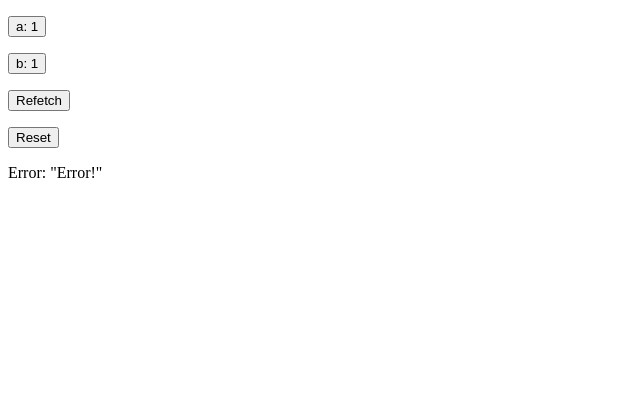
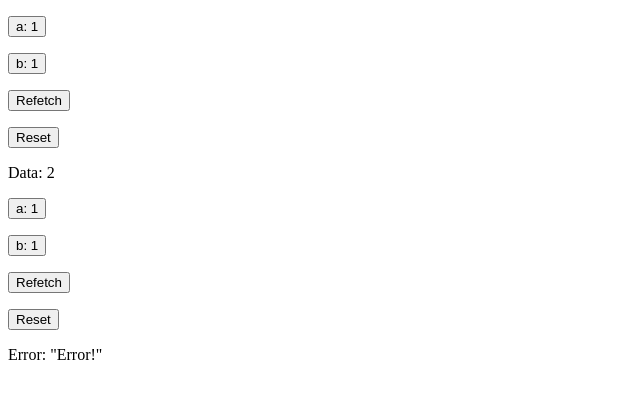
Before and after one commit to astatochek/query-impl, an Angular app: page / in a window 1280 px wide. Shown: the top 398 px of the page, without its empty margins (0-640 px from the left). Built offline with nearby package versions, Linux system fonts and the light colour scheme.

Commit message:
- add impl with signals

```diff
--- a/src/app/app.component.ts
+++ b/src/app/app.component.ts
@@ -1,48 +1,12 @@
 import { CommonModule } from '@angular/common';
 import { Component } from '@angular/core';
-import { defineQuery } from './query';
-import { BehaviorSubject, of, switchMap, throwError, timer } from 'rxjs';
+import { RxjsExampleComponent } from './rxjs/example.component';
+import { SignalExampleComponent } from './signal/example.component';
 
 @Component({
   selector: 'app-root',
   standalone: true,
-  imports: [CommonModule],
-  template: `
-    <p>
-      <button (click)="a.next(a.getValue() + 1)">a: {{ a | async }}</button>
-    </p>
-    <p>
-      <button (click)="b.next(b.getValue() + 1)">b: {{ b | async }}</button>
-    </p>
-    <p><button (click)="query.refetch()">Refetch</button></p>
-    <p><button (click)="reset()">Reset</button></p>
-    @if (query.isLoading$ | async) {
-      Loading...
-    }
-    @if (query.isError$ | async) {
-      Error: {{ query.getError() | json }}
-    }
-    @if (query.data$ | async; as data) {
-      Data: {{ data | json }}
-    }
-  `,
+  imports: [CommonModule, RxjsExampleComponent, SignalExampleComponent],
+  template: ` <rxjs-example /> <signal-example />`,
 })
-export class AppComponent {
-  readonly a = new BehaviorSubject(1);
-  readonly b = new BehaviorSubject(1);
-
-  readonly query = defineQuery({
-    queryArgs: [this.a, this.b],
-    queryFn: (a, b) =>
-      timer(1000).pipe(
-        switchMap(() => {
-          return Math.random() > 0.5 ? of(a + b) : throwError(() => 'Error!');
-        }),
-      ),
-  });
-
-  reset(): void {
-    this.a.next(1);
-    this.b.next(1);
-  }
-}
+export class AppComponent {}
--- /dev/null
+++ b/src/app/rxjs/example.component.ts
@@ -0,0 +1,49 @@
+import { CommonModule } from '@angular/common';
+import { ChangeDetectionStrategy, Component } from '@angular/core';
+import { defineQuery } from './query';
+import { BehaviorSubject, of, switchMap, throwError, timer } from 'rxjs';
+
+@Component({
+  changeDetection: ChangeDetectionStrategy.OnPush,
+  selector: 'rxjs-example',
+  standalone: true,
+  imports: [CommonModule],
+  template: `
+    <p>
+      <button (click)="a.next(a.getValue() + 1)">a: {{ a | async }}</button>
+    </p>
+    <p>
+      <button (click)="b.next(b.getValue() + 1)">b: {{ b | async }}</button>
+    </p>
+    <p><button (click)="query.refetch()">Refetch</button></p>
+    <p><button (click)="reset()">Reset</button></p>
+    @if (query.isLoading$ | async) {
+      Loading...
+    }
+    @if (query.isError$ | async) {
+      Error: {{ query.getError() | json }}
+    }
+    @if (query.data$ | async; as data) {
+      Data: {{ data | json }}
+    }
+  `,
+})
+export class RxjsExampleComponent {
+  readonly a = new BehaviorSubject(1);
+  readonly b = new BehaviorSubject(1);
+
+  readonly query = defineQuery({
+    queryArgs: [this.a, this.b],
+    queryFn: (a, b) =>
+      timer(1000).pipe(
+        switchMap(() => {
+          return Math.random() > 0.5 ? of(a + b) : throwError(() => 'Error!');
+        }),
+      ),
+  });
+
+  reset(): void {
+    this.a.next(1);
+    this.b.next(1);
+  }
+}
--- /dev/null
+++ b/src/app/signal/example.component.ts
@@ -0,0 +1,50 @@
+import { CommonModule } from '@angular/common';
+import { ChangeDetectionStrategy, Component, signal } from '@angular/core';
+import { defineQuery } from './query';
+import { of, switchMap, throwError, timer } from 'rxjs';
+
+@Component({
+  changeDetection: ChangeDetectionStrategy.OnPush,
+  selector: 'signal-example',
+  standalone: true,
+  imports: [CommonModule],
+  template: `
+    <p>
+      <button (click)="a.set(a() + 1)">a: {{ a() }}</button>
+    </p>
+    <p>
+      <button (click)="b.set(b() + 1)">b: {{ b() }}</button>
+    </p>
+    <p><button (click)="query.refetch()">Refetch</button></p>
+    <p><button (click)="reset()">Reset</button></p>
+
+    @if (query.isLoading()) {
+      Loading...
+    }
+    @if (query.isError()) {
+      Error: {{ query.getError() | json }}
+    }
+    @if (query.data(); as data) {
+      Data: {{ data | json }}
+    }
+  `,
+})
+export class SignalExampleComponent {
+  readonly a = signal(1);
+  readonly b = signal(1);
+
+  readonly query = defineQuery({
+    queryArgs: [this.a, this.b],
+    queryFn: (a, b) =>
+      timer(1000).pipe(
+        switchMap(() =>
+          Math.random() > 0.5 ? of(a + b) : throwError(() => 'Error!'),
+        ),
+      ),
+  });
+
+  reset(): void {
+    this.a.set(1);
+    this.b.set(1);
+  }
+}
--- /dev/null
+++ b/src/app/signal/query.ts
@@ -0,0 +1,92 @@
+import {
+  Injector,
+  Signal,
+  assertInInjectionContext,
+  inject,
+  signal,
+  effect,
+} from '@angular/core';
+import { Observable, first } from 'rxjs';
+
+export type Nil = null | undefined;
+
+export type QueryResult<T> = {
+  data: Signal<T | Nil>;
+  isLoading: Signal<boolean>;
+  isError: Signal<boolean>;
+  getError: () => Error | Nil;
+  refetch: () => void;
+};
+
+export function defineQuery<T, const Args extends Signal<any>[] = []>(config: {
+  queryArgs?: Args;
+  queryFn: (...args: MapArgs<Args>) => Observable<T>;
+  injector?: Injector;
+}): QueryResult<T> {
+  if (!config.injector) {
+    assertInInjectionContext(defineQuery);
+  }
+  const injector = config.injector ?? inject(Injector);
+
+  const data = signal<T | Nil>(void 0);
+  const isLoading = signal(true);
+  const isError = signal(false);
+
+  let error: Error | Nil = void 0;
+
+  const refetch = signal(0);
+
+  function handleSuccess(value: T): void {
+    isError.set(false);
+    isLoading.set(false);
+    error = void 0;
+    data.set(value);
+  }
+
+  function handleError(e: any): void {
+    isError.set(true);
+    isLoading.set(false);
+    error = e;
+    data.set(void 0);
+  }
+
+  function setLoading(): void {
+    isError.set(false);
+    isLoading.set(true);
+    error = void 0;
+    data.set(void 0);
+  }
+
+  effect(
+    (onCleanup) => {
+      const trigger = refetch();
+      const args = (config.queryArgs ?? []).map((dep) =>
+        dep(),
+      ) as MapArgs<Args>;
+      setLoading();
+
+      const subscription = config
+        .queryFn(...args)
+        .pipe(first())
+        .subscribe({
+          next: handleSuccess,
+          error: handleError,
+        });
+
+      onCleanup(() => subscription.unsubscribe());
+    },
+    { injector, allowSignalWrites: true },
+  );
+
+  return {
+    data: data.asReadonly(),
+    isLoading: isLoading.asReadonly(),
+    isError: isError.asReadonly(),
+    getError: () => error,
+    refetch: () => refetch.set(refetch() + 1),
+  } satisfies QueryResult<T>;
+}
+
+type MapArgs<Args extends Signal<any>[]> = {
+  [K in keyof Args]: Args[K] extends Signal<infer T> ? T : never;
+};
```
Also changed, not shown: src/app/rxjs/query.ts (renamed from src/app/query.ts).
